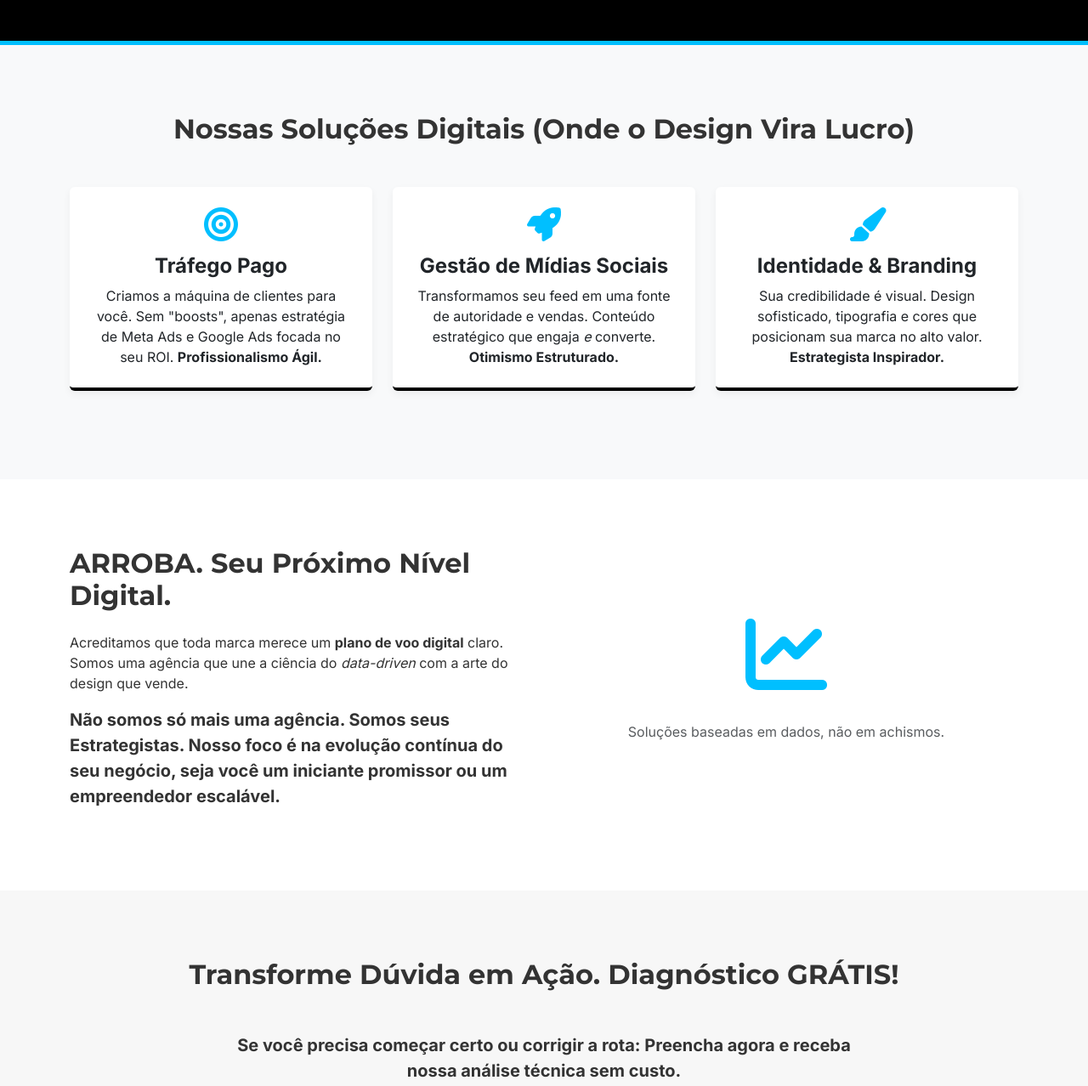
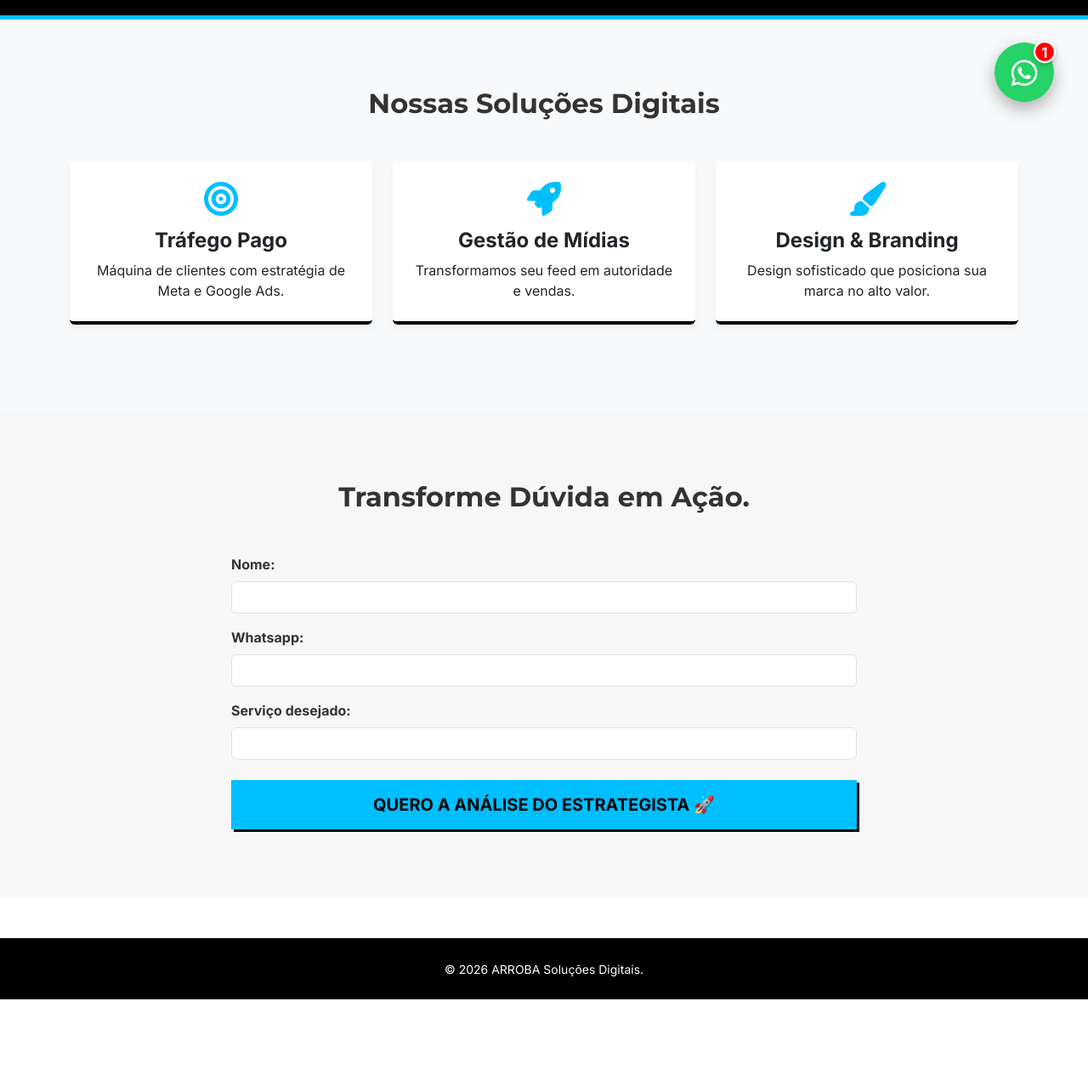
Before and after one commit to mellyssamei/Arroba, a plain HTML site: page index.html in a window 1280 px wide. Shown: the part 640-1918 px from the top of the page at 85% size. After the commit the page ends 1816 px from the top, so only its background shows below. Drawn offline with nearby package versions, Linux system fonts and the light colour scheme.

Commit message:
Update index.html

```diff
--- a/index.html
+++ b/index.html
@@ -5,7 +5,7 @@
     <meta name="viewport" content="width=device-width, initial-scale=1.0">
     <title>ARROBA Soluções Digitais | Seu Próximo Nível Digital</title>
 
-     <link rel="icon" type="image/png" href="logo2.png">
+    <link rel="icon" type="image/png" href="logo2.png">
 
     <link href="https://fonts.googleapis.com/css2?family=Montserrat:wght@400;700&family=Inter:wght@300;400;700&display=swap" rel="stylesheet">
     <link href="https://cdn.jsdelivr.net/npm/bootstrap@5.3.3/dist/css/bootstrap.min.css" rel="stylesheet">
@@ -13,10 +13,11 @@
 
     <style>
         :root {
-            --cor-destaque: #00BFFF; /* Azul Elétrico - Inovação/Tecnologia */
-            --cor-primaria: #000000; /* Preto - Sofisticação */
-            --cor-secundaria: #ffffff; /* Branco - Clareza */
+            --cor-destaque: #00BFFF;
+            --cor-primaria: #000000;
+            --cor-secundaria: #ffffff;
             --cor-texto: #333333;
+            --cor-whatsapp: #25d366;
         }
         body {
             font-family: 'Inter', sans-serif;
@@ -28,10 +29,9 @@
             font-family: 'Montserrat', sans-serif;
             font-weight: 700;
         }
-       /* Navbar Sofisticada */
         .navbar-custom {
             background-color: var(--cor-primaria);
-            border-bottom: 2px solid var(--cor-destaque); /* Linha de destaque */
+            border-bottom: 2px solid var(--cor-destaque);
         }
         .navbar-custom .nav-link {
             color: var(--cor-secundaria);
@@ -40,20 +40,16 @@
         .navbar-custom .nav-link:hover {
             color: var(--cor-destaque);
         }
-
-        /* Estilo da Logo */
         .navbar-logo {
-            max-height: 40px; /* Define o tamanho da sua logo no menu */
+            max-height: 40px;
             width: auto;
         }
-
-        /* Botões */
         .btn-arroba {
             background-color: var(--cor-destaque);
             color: var(--cor-primaria);
             font-weight: bold;
             padding: 12px 25px;
-            border-radius: 0; /* Design Limpo/Geométrico */
+            border-radius: 0;
             box-shadow: 3px 3px 0px var(--cor-primaria);
             transition: all 0.3s ease;
             border: 2px solid var(--cor-destaque);
@@ -64,19 +60,12 @@
             border: 2px solid var(--cor-destaque);
             box-shadow: 3px 3px 0px var(--cor-destaque);
         }
-
-        /* Seção Hero/Destaque */
         .hero-section {
             background-color: var(--cor-primaria);
             color: var(--cor-secundaria);
             padding: 100px 0;
             border-bottom: 5px solid var(--cor-destaque);
         }
-        .text-destaque {
-            color: var(--cor-destaque);
-        }
-
-        /* Seção de Conteúdo */
         .section-content {
             padding: 80px 0;
         }
@@ -91,12 +80,75 @@
             border-bottom: 4px solid var(--cor-destaque);
             box-shadow: 0 8px 15px rgba(0, 0, 0, 0.1);
         }
-
-        /* Ícones para Destaque */
         .icon-destaque {
             color: var(--cor-destaque);
             font-size: 2.5rem;
             margin-bottom: 15px;
+        }
+
+        /* --- BOTÃO WHATSAPP MAIOR COM NOTIFICAÇÃO --- */
+        .whatsapp-container {
+            position: fixed;
+            bottom: 40px;
+            right: 40px;
+            z-index: 1000;
+        }
+
+        .whatsapp-float {
+            width: 70px; /* Aumentado */
+            height: 70px; /* Aumentado */
+            background-color: var(--cor-whatsapp);
+            color: #FFF;
+            border-radius: 50px;
+            text-align: center;
+            font-size: 35px; /* Ícone maior */
+            box-shadow: 0px 8px 20px rgba(0,0,0,0.3);
+            display: flex;
+            align-items: center;
+            justify-content: center;
+            text-decoration: none;
+            transition: all 0.3s ease;
+            position: relative;
+        }
+
+        /* Notificação em Vermelho */
+        .whatsapp-badge {
+            position: absolute;
+            top: 0;
+            right: 0;
+            width: 22px;
+            height: 22px;
+            background-color: #ff0000;
+            color: white;
+            border-radius: 50%;
+            font-size: 14px;
+            font-weight: bold;
+            display: flex;
+            align-items: center;
+            justify-content: center;
+            border: 2px solid #fff;
+            box-shadow: 0px 2px 5px rgba(0,0,0,0.2);
+        }
+
+        .whatsapp-float:hover {
+            background-color: #128c7e;
+            color: #FFF;
+            transform: scale(1.1);
+        }
+
+        /* Animação para chamar atenção */
+        @keyframes pulse-red {
+            0% { transform: scale(1); }
+            50% { transform: scale(1.2); }
+            100% { transform: scale(1); }
+        }
+        .whatsapp-badge {
+            animation: pulse-red 2s infinite ease-in-out;
+        }
+
+        @media screen and (max-width: 767px) {
+            .whatsapp-container { bottom: 20px; right: 20px; }
+            .whatsapp-float { width: 60px; height: 60px; font-size: 30px; }
         }
     </style>
 </head>
@@ -112,76 +164,45 @@
             </button>
             <div class="collapse navbar-collapse" id="navbarNav">
                 <ul class="navbar-nav ms-auto">
-                    <li class="nav-item">
-                        <a class="nav-link" href="#solucoes">Soluções</a>
-                    </li>
-                    <li class="nav-item">
-                        <a class="nav-link" href="#quem-somos">Quem Somos</a>
-                    </li>
-                    <li class="nav-item">
-                        <a class="nav-link" href="#formulario">Diagnóstico GRÁTIS</a>
-                    </li>
-                </ul>
+                    <li class="nav-item"><a class="nav-link" href="#solucoes">Soluções</a></li>
+                    <li class="nav-item"><a class="nav-link" href="#quem-somos">Quem Somos</a></li>
+                     </ul>
             </div>
         </div>
     </nav>
 
     <header class="hero-section text-center">
         <div class="container">
-            <h1 class="display-3 mb-4 fw-bolder">
-                Seu Negócio Precisa de um Plano. <br> Não de Sorte.
-            </h1>
-            <p class="lead mb-5">
-                <span class="fw-bold">Estrategista Inspirador:</span> Se você está começando ou cansado de resultados ruins, nós temos o sistema de aquisição que funciona. Pare de chutar e comece a escalar.
-            </p>
-            <a href="#formulario" class="btn btn-lg btn-arroba shadow-lg">
-                QUERO UM DIAGNÓSTICO ESTRATÉGICO 🎯
-            </a>
+            <h1 class="display-3 mb-4 fw-bolder">Seu Negócio Precisa de um Plano. <br> Não de Sorte.</h1>
+            <p class="lead mb-5">Pare de chutar e comece a escalar.</p>
+            <a href="#formulario" class="btn btn-lg btn-arroba shadow-lg">QUERO UM DIAGNÓSTICO ESTRATÉGICO 🎯</a>
         </div>
     </header>
 
     <section id="solucoes" class="section-content bg-light">
         <div class="container">
-            <h2 class="text-center mb-5">Nossas Soluções Digitais (Onde o Design Vira Lucro)</h2>
+            <h2 class="text-center mb-5">Nossas Soluções Digitais</h2>
             <div class="row">
                 <div class="col-md-4 mb-4">
                     <div class="card card-solucao p-4 h-100 text-center">
                         <i class="fas fa-bullseye icon-destaque"></i>
                         <h4 class="card-title fw-bold">Tráfego Pago</h4>
-                        <p class="card-text">Criamos a máquina de clientes para você. Sem "boosts", apenas estratégia de Meta Ads e Google Ads focada no seu ROI. <span class="fw-bold">Profissionalismo Ágil.</span></p>
+                        <p class="card-text">Máquina de clientes com estratégia de Meta e Google Ads.</p>
                     </div>
                 </div>
                 <div class="col-md-4 mb-4">
                     <div class="card card-solucao p-4 h-100 text-center">
                         <i class="fas fa-rocket icon-destaque"></i>
-                        <h4 class="card-title fw-bold">Gestão de Mídias Sociais</h4>
-                        <p class="card-text">Transformamos seu feed em uma fonte de autoridade e vendas. Conteúdo estratégico que engaja <span class="fst-italic">e</span> converte. <span class="fw-bold">Otimismo Estruturado.</span></p>
+                        <h4 class="card-title fw-bold">Gestão de Mídias</h4>
+                        <p class="card-text">Transformamos seu feed em autoridade e vendas.</p>
                     </div>
                 </div>
                 <div class="col-md-4 mb-4">
                     <div class="card card-solucao p-4 h-100 text-center">
                         <i class="fas fa-paint-brush icon-destaque"></i>
-                        <h4 class="card-title fw-bold">Identidade & Branding</h4>
-                        <p class="card-text">Sua credibilidade é visual. Design sofisticado, tipografia e cores que posicionam sua marca no alto valor. <span class="fw-bold">Estrategista Inspirador.</span></p>
+                        <h4 class="card-title fw-bold">Design & Branding</h4>
+                        <p class="card-text">Design sofisticado que posiciona sua marca no alto valor.</p>
                     </div>
-                </div>
-            </div>
-        </div>
-    </section>
-
-    <section id="quem-somos" class="section-content bg-white">
-        <div class="container">
-            <div class="row align-items-center">
-                <div class="col-lg-6 mb-4 mb-lg-0">
-                    <h2 class="mb-4">ARROBA. Seu Próximo Nível Digital.</h2>
-                    <p>Acreditamos que toda marca merece um <span class="fw-bold">plano de voo digital</span> claro. Somos uma agência que une a ciência do <span class="fst-italic">data-driven</span> com a arte do design que vende.</p>
-                    <p class="lead fw-bold">
-                        Não somos só mais uma agência. Somos seus Estrategistas. Nosso foco é na evolução contínua do seu negócio, seja você um iniciante promissor ou um empreendedor escalável.
-                    </p>
-                </div>
-                <div class="col-lg-6 text-center">
-                    <i class="fas fa-chart-line icon-destaque" style="font-size: 6rem;"></i>
-                    <p class="mt-3 text-muted">Soluções baseadas em dados, não em achismos.</p>
                 </div>
             </div>
         </div>
@@ -189,36 +210,24 @@
 
     <section id="formulario" class="section-content" style="background-color: #f7f7f7;">
         <div class="container">
-            <h2 class="text-center mb-5">Transforme Dúvida em Ação. Diagnóstico GRÁTIS!</h2>
+            <h2 class="text-center mb-5">Transforme Dúvida em Ação.</h2>
             <div class="row justify-content-center">
                 <div class="col-lg-8">
-                    <p class="text-center lead mb-4 fw-bold">
-                        Se você precisa começar certo ou corrigir a rota: Preencha agora e receba nossa análise técnica sem custo.
-                    </p>
-
                     <form action="https://formspree.io/f/xwpapbjr" method="POST">
                         <div class="mb-3">
-                            <label for="nome" class="form-label fw-bold">Seu Nome e Sobrenome:</label>
+                            <label class="form-label fw-bold">Nome:</label>
                             <input type="text" class="form-control" name="Nome" required>
                         </div>
                         <div class="mb-3">
-                            <label for="email" class="form-label fw-bold">Seu Melhor E-mail:</label>
-                            <input type="email" class="form-control" name="Email" required>
-                        </div>
-                        <div class="mb-3">
-                            <label for="whatsapp" class="form-label fw-bold">Whatsapp (Para agendamento):</label>
+                            <label class="form-label fw-bold">Whatsapp:</label>
                             <input type="telefone" class="form-control" name="Whatsapp" required>
                         </div>
                         <div class="mb-4">
-                            <label for="desafio" class="form-label fw-bold">Qual seu Principal Objetivo (Ex: Começar a anunciar, Melhorar meus anuncios, Gestão de Midias Sociais, Criação de Site...)?</label>
+                            <label class="form-label fw-bold">Serviço desejado:</label>
                             <input type="text" class="form-control" name="Desafio" required>
                         </div>
-
-                        <button type="submit" class="btn btn-lg btn-block btn-arroba w-100">
-                            QUERO A ANÁLISE DO ESTRATEGISTA 🚀
-                        </button>
+                        <button type="submit" class="btn btn-lg btn-arroba w-100">QUERO A ANÁLISE DO ESTRATEGISTA 🚀</button>
                     </form>
-                    <p class="text-center small mt-3 text-muted">Fique tranquilo(a): Suas informações são confidenciais. Usaremos o Whatsapp para agendar sua sessão.</p>
                 </div>
             </div>
         </div>
@@ -226,13 +235,18 @@
 
     <footer class="py-4 mt-5" style="background-color: var(--cor-primaria); color: var(--cor-secundaria);">
         <div class="container text-center">
-            <small>&copy; 2025 ARROBA Soluções Digitais. | <span class="text-destaque">Seu Próximo Nível Digital.</span></small>
-            <div class="mt-3">
-                <a href="https://instagram.com/arrobasdigital" class="text-decoration-none mx-3 text-destaque" target="_blank"><i class="fab fa-instagram"></i> @arrobasdigital</a>
-                <a href="https://wa.me/553172266117" class="text-decoration-none mx-3 text-destaque" target="_blank"><i class="fab fa-whatsapp"></i> +55 31 7226-6117</a>
-                </div>
+            <small>&copy; 2026 ARROBA Soluções Digitais.</small>
         </div>
     </footer>
+
+    <div class="whatsapp-container">
+        <a href="https://wa.me/553172266117?text=Olá!%20Vim%20pelo%20site%20e%20gostaria%20de%20um%20diagnóstico."
+           class="whatsapp-float"
+           target="_blank">
+            <i class="fab fa-whatsapp"></i>
+            <span class="whatsapp-badge">1</span>
+        </a>
+    </div>
 
     <script src="https://cdn.jsdelivr.net/npm/bootstrap@5.3.3/dist/js/bootstrap.bundle.min.js"></script>
 
```
